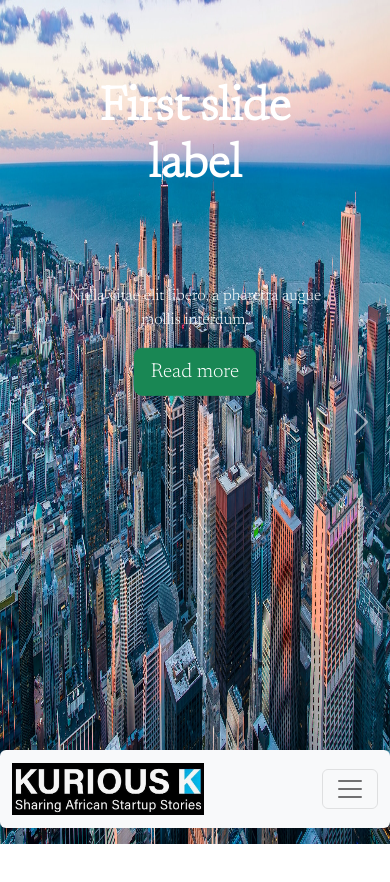
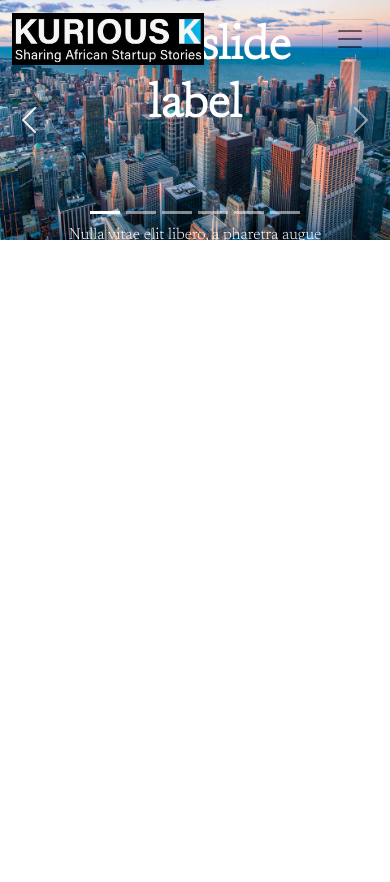
Before and after one commit to adiec7/kuriousk, a React (Create React App) app: page / in a window 390 px wide. Shown: the top 882 px of the page. After the commit the page ends 844 px from the top, so only its background shows below. Built offline with nearby package versions, Linux system fonts and the light colour scheme.

Commit message:
fixing mobile

```diff
--- a/src/App.css
+++ b/src/App.css
@@ -4,6 +4,7 @@
 body{
   overflow: hidden;
   font-family: 'Newsreader', serif;
+  overflow: hidden;
 }
 .logo {
   width: 12rem;
@@ -44,8 +45,8 @@ nav a.nav-link {
 
 /* carousel */
 .img-fluid{
-  width: 100vw !important;
-  height: 100vh !important;
+  width: 100% !important;
+  height: auto !important;
   overflow:  hidden !important;
 }
 
--- a/src/component/navbar.js
+++ b/src/component/navbar.js
@@ -7,7 +7,7 @@ export const NavBar = () => {
         <Navbar
           key={expand}
           expand={expand}
-          className="mb-3 container fixed-bottom bg-light rounded"
+          className="mb-3 container fixed-top  rounded"
         >
           <Container fluid>
             <Navbar.Brand href="#">
```
